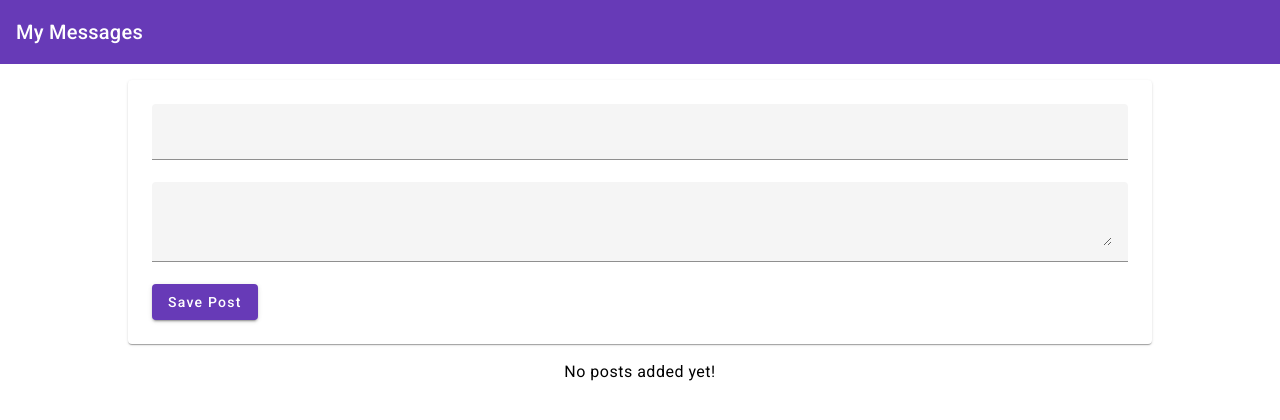
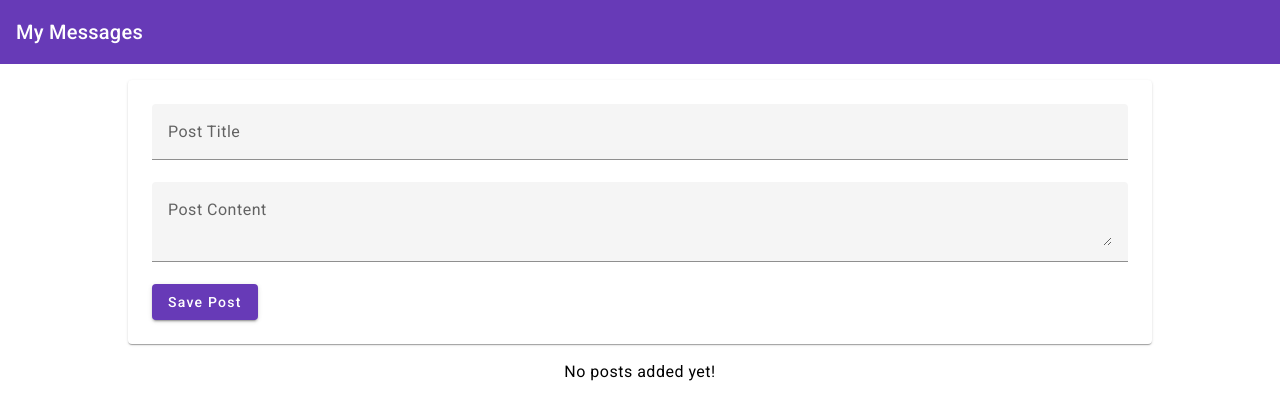
Before and after one commit to Tadxss/MeanStackCourse, an Angular app: page / in a window 1280 px wide. Shown: the top 420 px of the page. Built offline with nearby package versions, Linux system fonts and the light colour scheme.

Commit message:
Form Enhancements

```diff
--- a/src/app/posts/post-create/post-create.component.html
+++ b/src/app/posts/post-create/post-create.component.html
@@ -8,6 +8,7 @@
                 ngModel
                 required
                 minlength="3"
+                placeholder="Post Title"
                 #title="ngModel">
             <mat-error *ngIf="title.invalid">Please enter a post title.</mat-error>
         </mat-form-field>
@@ -18,6 +19,7 @@
                 ngModel
                 required
                 minlength="3"
+                placeholder="Post Content"
                 #content="ngModel">
             </textarea>
             <mat-error *ngIf="content.invalid">Please enter a post content.</mat-error>
--- a/src/app/posts/post-create/post-create.component.ts
+++ b/src/app/posts/post-create/post-create.component.ts
@@ -19,5 +19,6 @@
       return;
     }
     this.postsService.addPost(form.value.title, form.value.content);
+    form.resetForm();
   }
 }
--- a/src/app/posts/post-list/post-list.component.html
+++ b/src/app/posts/post-list/post-list.component.html
@@ -3,8 +3,12 @@
         <mat-expansion-panel-header>
             {{ post.title }}
         </mat-expansion-panel-header>
+        <p>{{ post.content }}</p>
 
-        {{ post.content }}
+        <mat-action-row>
+            <button mat-button color="primary">EDIT</button>
+            <button mat-button color="warn">DELETE</button>
+        </mat-action-row>
     </mat-expansion-panel>
 </mat-accordion>
 
```
